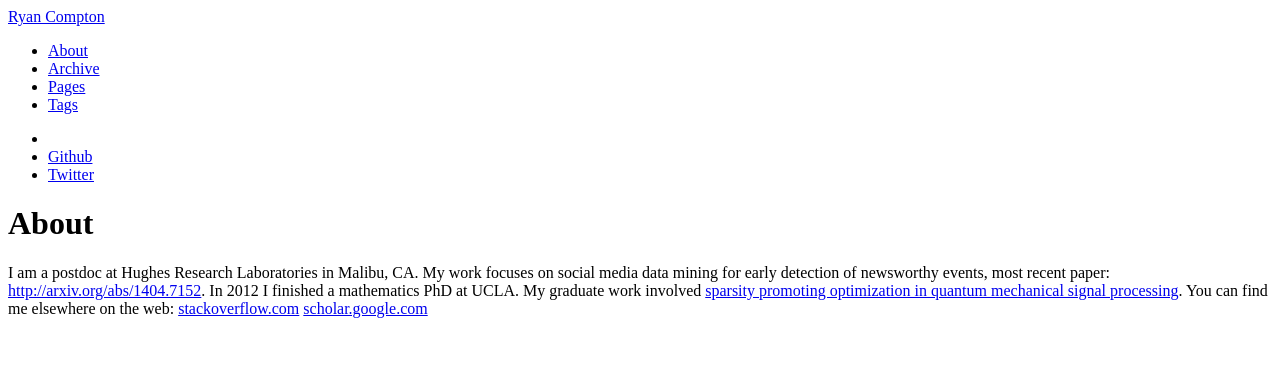
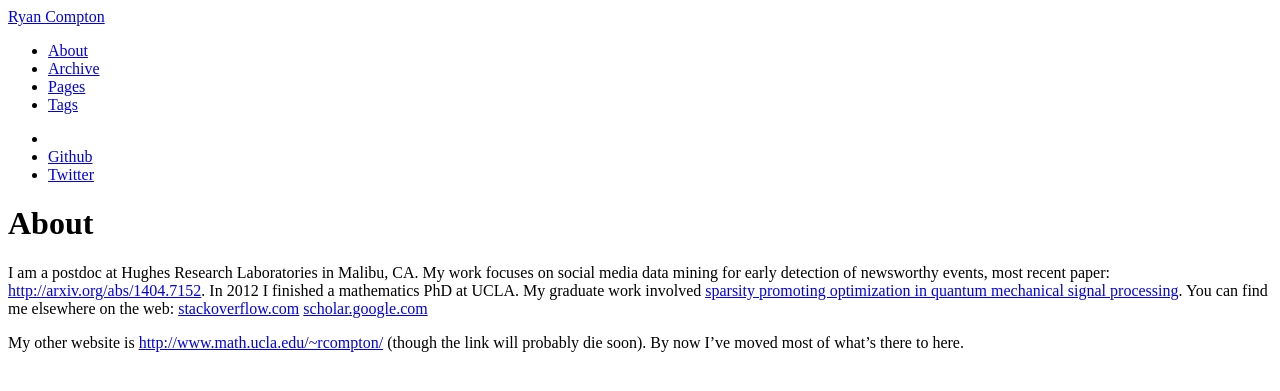
Before and after one commit to rcompton/ryancompton.net, a Jekyll site: the page built from about.md, in a window 1280 px wide. Shown: the top 391 px of the page. Built offline with Jekyll 4.4.1, drawn with Linux system fonts in a browser that asks for light colours; nearby versions of some CDN libraries.

```diff
--- a/about.md
+++ b/about.md
@@ -7,3 +7,5 @@
 {% include JB/setup %}
 
 I am a postdoc at Hughes Research Laboratories in Malibu, CA. My work focuses on social media data mining for early detection of newsworthy events, most recent paper: [http://arxiv.org/abs/1404.7152](http://arxiv.org/abs/1404.7152). In 2012 I finished a mathematics PhD at UCLA. My graduate work involved [sparsity promoting optimization in quantum mechanical signal processing](http://code.google.com/p/typingstuff/downloads/list). You can find me elsewhere on the web: [stackoverflow.com]( http://stackoverflow.com/users/424631) [scholar.google.com](http://scholar.google.com/citations?user=YcJNT5AAAAAJ&hl=en)
+
+My other website is <http://www.math.ucla.edu/~rcompton/> (though the link will probably die soon). By now I've moved most of what's there to here.
```
